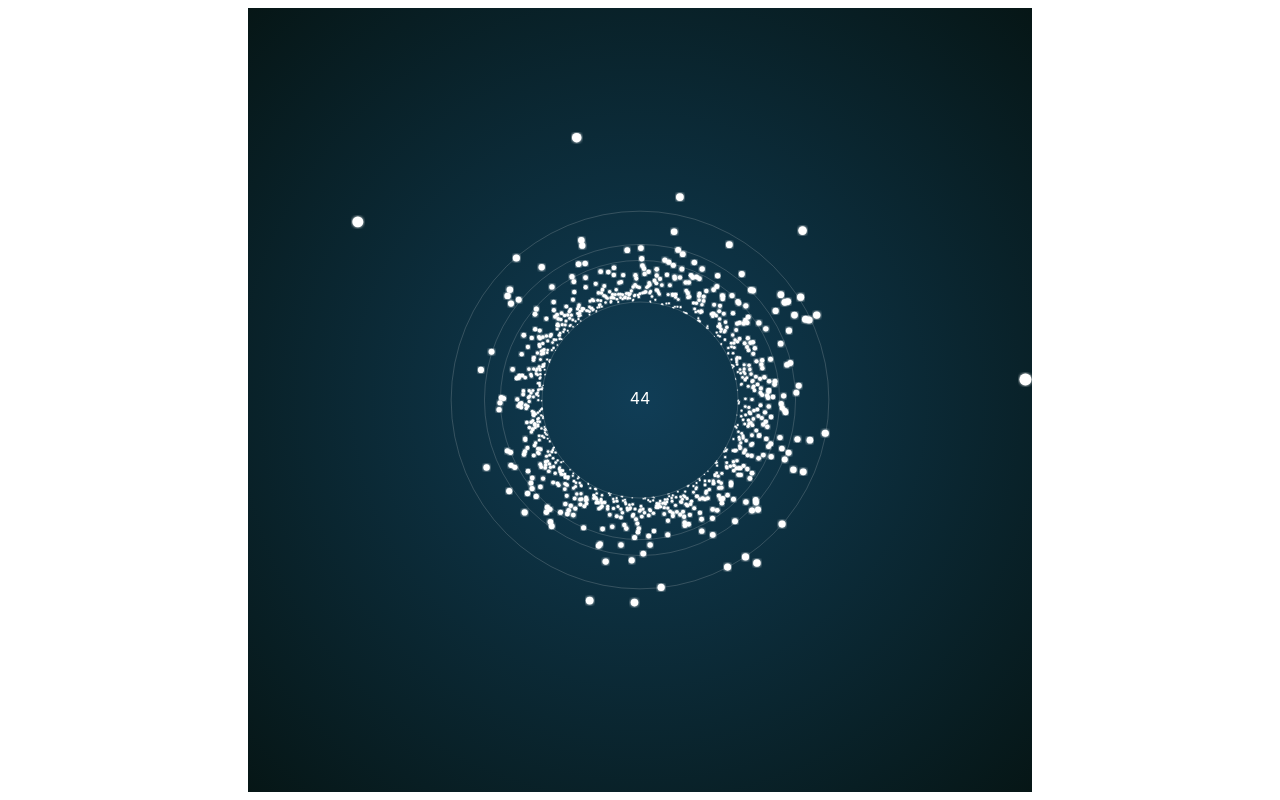
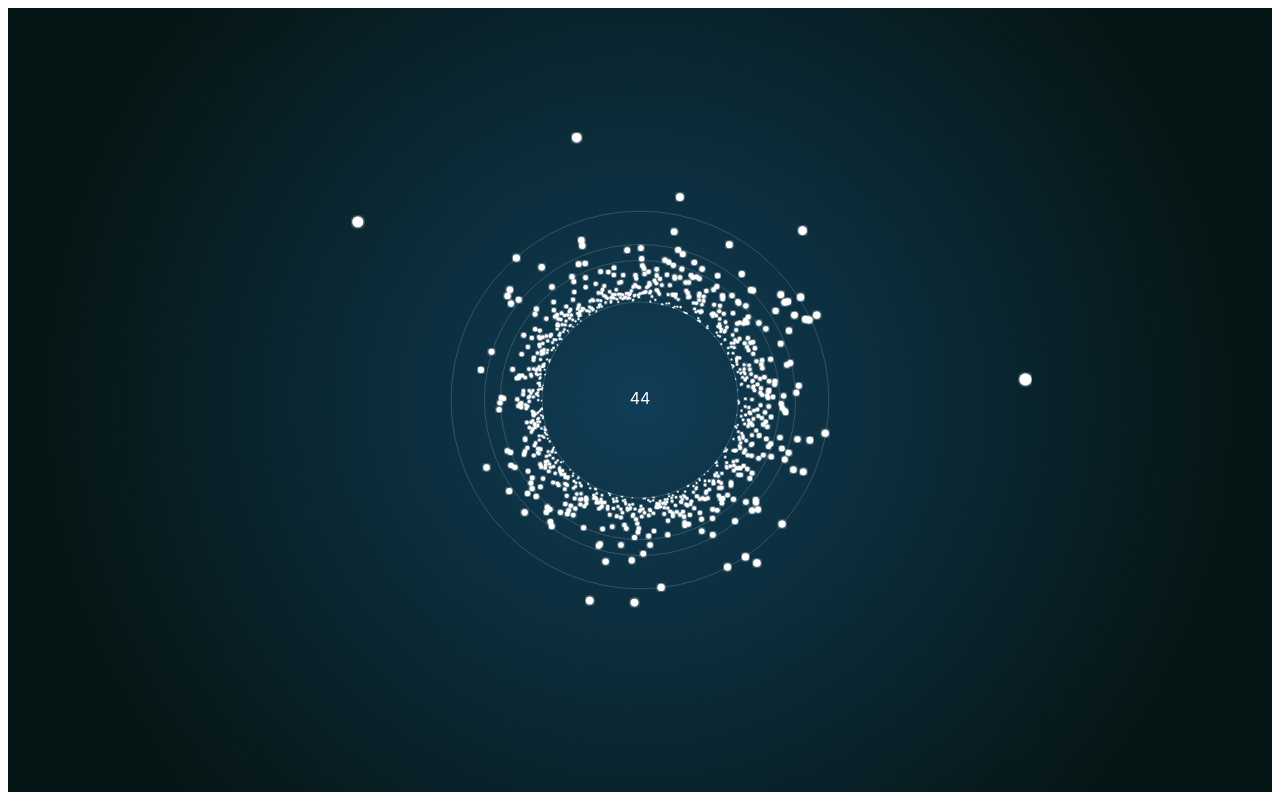
Before and after one commit to sophiamersmann/impact-factors, a Svelte app: page / in a window 1280 px wide. Built offline with nearby package versions, Linux system fonts and the light colour scheme.

Commit message:
Set background color

```diff
--- a/src/App.svelte
+++ b/src/App.svelte
@@ -1,6 +1,8 @@
 <script>
   import Catch from './Catch.svelte';
   import Visualisation from './Visualisation.svelte';
+
+  import { universeBackground as color } from './inputs/colors';
 
   export let width;
   export let height;
@@ -12,6 +14,7 @@
   class="app-wrapper"
   bind:clientWidth={width}
   bind:clientHeight={height}
+  style="background: radial-gradient(circle at center, {color.in} 0%, {color.out} 80%)"
 >
   {#if width < 600}
     <Catch content={"width < 600"} />
--- a/src/components/Svg.svelte
+++ b/src/components/Svg.svelte
@@ -1,6 +1,4 @@
 <script>
-  import { universeBackground as bgColor } from '../inputs/colors';
-
   export let size = 0;
 </script>
 
@@ -8,7 +6,6 @@
   width={size}
   height={size}
   viewBox="{-size/2} {-size/2} {size} {size}"
-  style="background: radial-gradient({bgColor.in} 0%, {bgColor.out} 100%)"
 >
   <slot />
 </svg>
```
